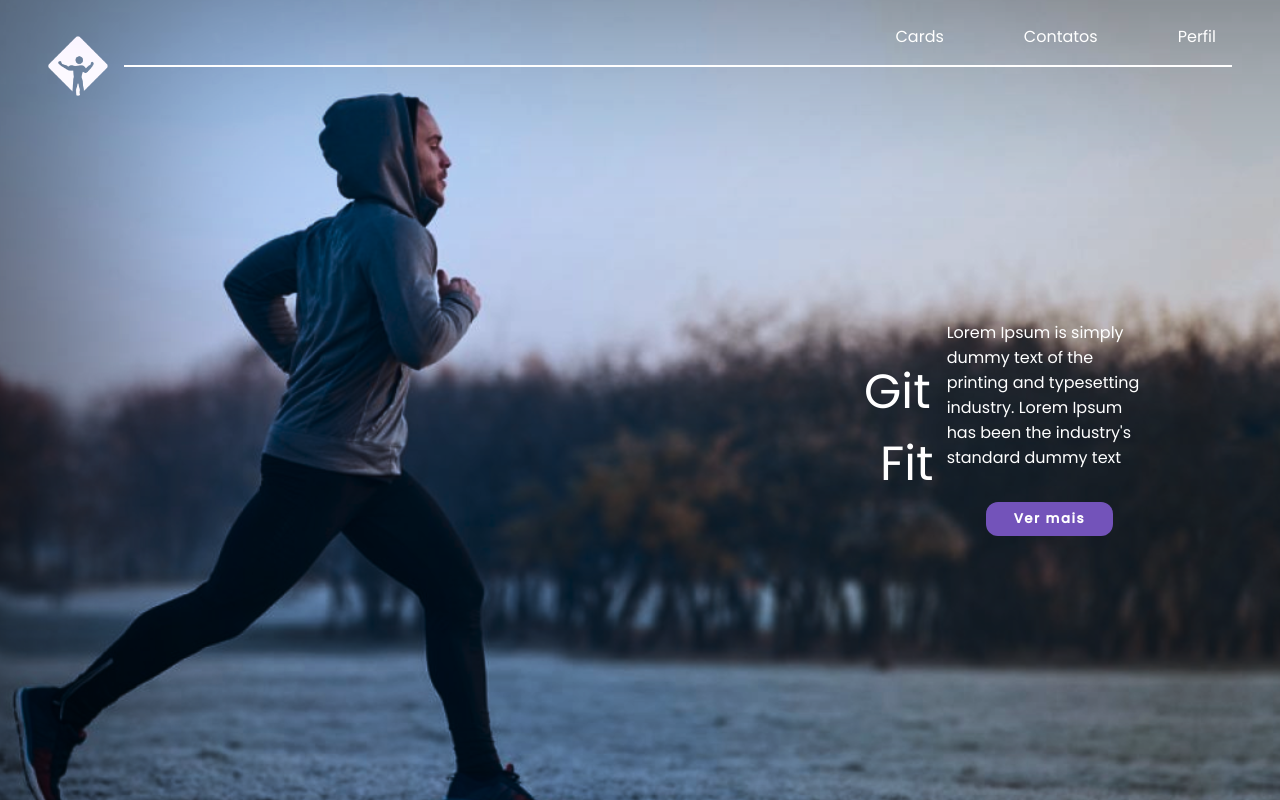
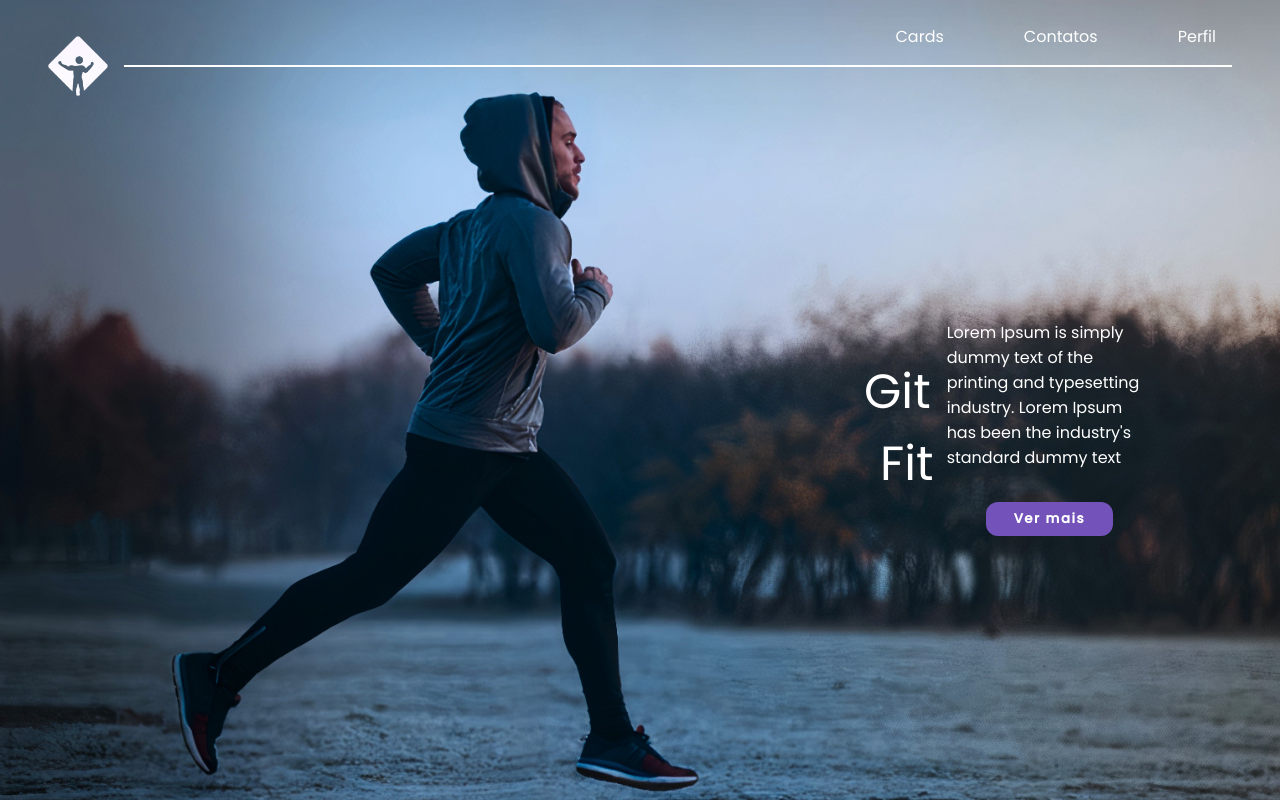
Before and after one commit to Alpha-modulo-2/Git-Fit, a React (Vite) app in the folder front/: page /landing-page in a window 1280 px wide. Built offline with nearby package versions, Linux system fonts and the light colour scheme.

Commit message:
changed background-image

```diff
--- a/front/src/routes/index.tsx
+++ b/front/src/routes/index.tsx
@@ -4,7 +4,6 @@
 // import { Catalog } from '../pages/Catalog';
 // import { Error404 } from '../pages/Error404';
 // import { Home } from '../pages/Home';
-
 
 export const Router = () => {
   return (
--- a/front/src/styles/global.css
+++ b/front/src/styles/global.css
@@ -7,7 +7,7 @@
 body {
   height: 100vh;
   width: 100vw;
-  background-image: url("../assets/images/background.svg");
+  background-image: url("../assets/images/background.jpg");
   background-size: cover;
   background-repeat: no-repeat;
   display: flex;
```
Also changed, not shown: front/src/assets/images/background.jpg (added).
